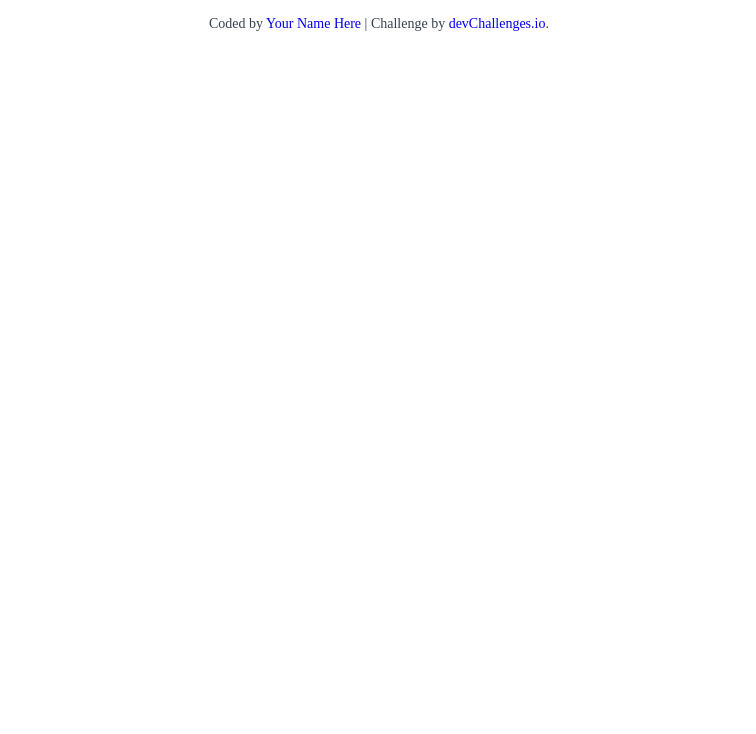
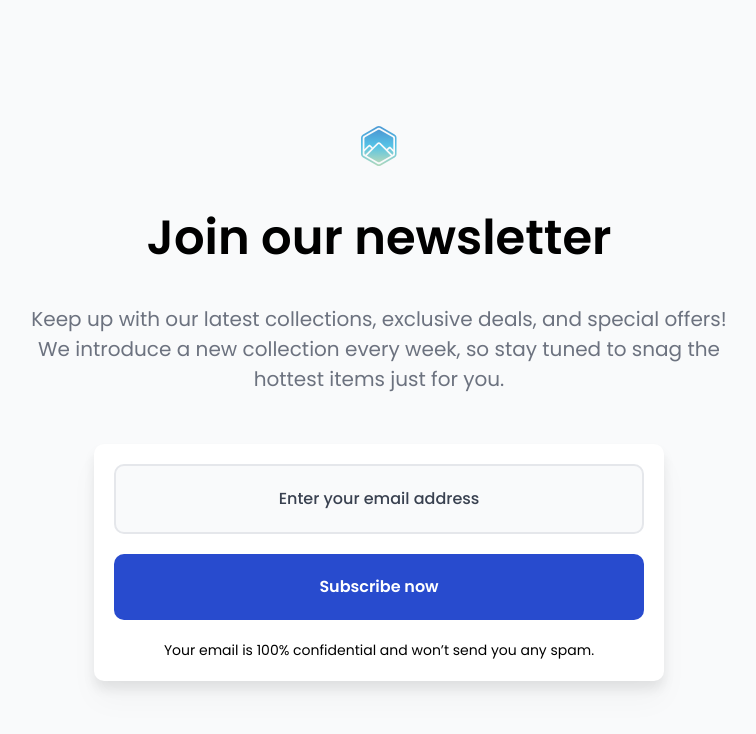
Before and after one commit to estuaryuul/join-our-newsletter-master, a plain HTML site: page index.html in a window 1280 px wide. Shown: the whole page, without its empty margins (261-1017 px from the left). Drawn offline with Linux system fonts and the light colour scheme.

Commit message:
update #1

```diff
--- a/index.html
+++ b/index.html
@@ -10,52 +10,35 @@
       type="image/x-icon"
       sizes="96x96"
     />
-
+    <link rel="stylesheet" href="style.css" />
     <title>Join Our Newsletter | devChallenges.io</title>
-
-    <!--You are welcome to delete these styles or modify them in your own stylesheet -->
-    <style>
-      * {
-        margin: 0;
-        padding: 0;
-        box-sizing: border-box;
-      }
-
-      body {
-        height: 100vh;
-      }
-
-      .author-info {
-        font-size: 14px;
-        text-align: center;
-        margin-top: 16px;
-        color: rgb(55, 65, 81);
-      }
-
-      .author-info a {
-        text-decoration: none;
-      }
-    </style>
   </head>
   <body>
-    <!--
-    Join our newsletter
-
-    Keep up with our latest collections, exclusive deals, and special offers! We introduce a new collection every week, so stay tuned to snag the hottest items just for you.
-
-    Enter your email address
-
-    Subscribe now
-
-    Your email is 100% confidential and won’t send you any spam.
-
-    -->
-
-    <div class="author-info">
-      Coded by <a href="#">Your Name Here</a> | Challenge by
-      <a href="https://www.devchallenges.io?ref=challenge" target="_blank"
-        >devChallenges.io</a
-      >.
-    </div>
+    <main>
+      <div class="content">
+        <div class="header-container">
+          <img src="/resources/logo.svg" alt="image-logo" />
+          <h1 id="heading">Join our newsletter</h1>
+          <p id="subheading">
+            Keep up with our latest collections, exclusive deals, and special
+            offers! We introduce a new collection every week, so stay tuned to
+            snag the hottest items just for you.
+          </p>
+        </div>
+        <div class="email-container">
+          <form action="">
+            <input
+              class="input-class"
+              type="email"
+              placeholder="Enter your email address"
+            />
+            <input class="submit-class" type="submit" value="Subscribe now" />
+          </form>
+          <p id="helper-text">
+            Your email is 100% confidential and won’t send you any spam.
+          </p>
+        </div>
+      </div>
+    </main>
   </body>
 </html>
--- /dev/null
+++ b/style.css
@@ -0,0 +1,147 @@
+/* import Poppin font-family */
+@import url("https://fonts.googleapis.com/css2?family=Poppins:ital,wght@0,100;0,200;0,300;0,400;0,500;0,600;0,700;0,800;0,900;1,100;1,200;1,300;1,400;1,500;1,600;1,700;1,800;1,900&family=Sora:wght@100..800&display=swap");
+
+/* 1. Use a more-intuitive box-sizing model */
+*,
+*::before,
+*::after {
+  box-sizing: border-box;
+}
+/* 2. Remove default margin */
+* {
+  margin: 0;
+}
+body {
+  /* 3. Add accessible line-height */
+  line-height: 1.5;
+  /* 4. Improve text rendering */
+  -webkit-font-smoothing: antialiased;
+}
+/* 5. Improve media defaults */
+img,
+picture,
+video,
+canvas,
+svg {
+  display: block;
+  max-width: 100%;
+}
+/* 6. Inherit fonts for form controls */
+input,
+button,
+textarea,
+select {
+  font: inherit;
+}
+/* 7. Avoid text overflows */
+p,
+h1,
+h2,
+h3,
+h4,
+h5,
+h6 {
+  overflow-wrap: break-word;
+}
+/* 8. Improve line wrapping */
+p {
+  text-wrap: pretty;
+}
+h1,
+h2,
+h3,
+h4,
+h5,
+h6 {
+  text-wrap: balance;
+}
+/*
+    9. Create a root stacking context
+  */
+#root,
+#__next {
+  isolation: isolate;
+}
+
+#heading {
+  font-family: "Poppins";
+  font-weight: 600;
+  font-size: 3rem;
+}
+
+.header-container {
+  display: grid;
+  place-items: center;
+  gap: 30px;
+  width: 700px;
+}
+
+#subheading {
+  font-family: "Poppins";
+  font-weight: 400;
+  font-size: 1.25rem;
+  color: #6c727f;
+  text-align: center;
+}
+
+.input-class {
+  background-color: #f9fafb;
+  line-height: 4;
+  text-align: center;
+  border-style: solid;
+  border-color: #e5e7eb;
+}
+.input-class::placeholder {
+  font-family: "Poppins";
+  font-weight: 500;
+  font-size: 1rem;
+  color: #394150;
+}
+
+.submit-class {
+  font-family: "Poppins";
+  font-weight: 600;
+  font-size: 1rem;
+  line-height: 4;
+  background-color: #284bce;
+  color: #ffffff;
+  border-style: none;
+}
+
+#helper-text {
+  font-family: "Poppins";
+  font-weight: 400;
+  font-size: 0.875rem;
+  text-align: center;
+}
+
+main {
+  background-color: #f9fafb;
+  display: grid;
+  place-items: center; /* Centers content horizontally and vertically */
+  height: 100vh;
+}
+
+.content {
+  display: grid;
+  place-items: center;
+  gap: 50px;
+}
+
+.email-container {
+  width: 570px;
+  padding: 20px;
+  background-color: #ffffff;
+  border-radius: 10px;
+  box-shadow: 0px 20px 30px 0px rgba(0, 0, 0, 0.03),
+    0px 8px 12px 0px rgba(0, 0, 0, 0.08);
+}
+
+form {
+  display: grid;
+}
+
+form input {
+  border-radius: 10px;
+  margin: 0 0 20px 0;
+}
```
